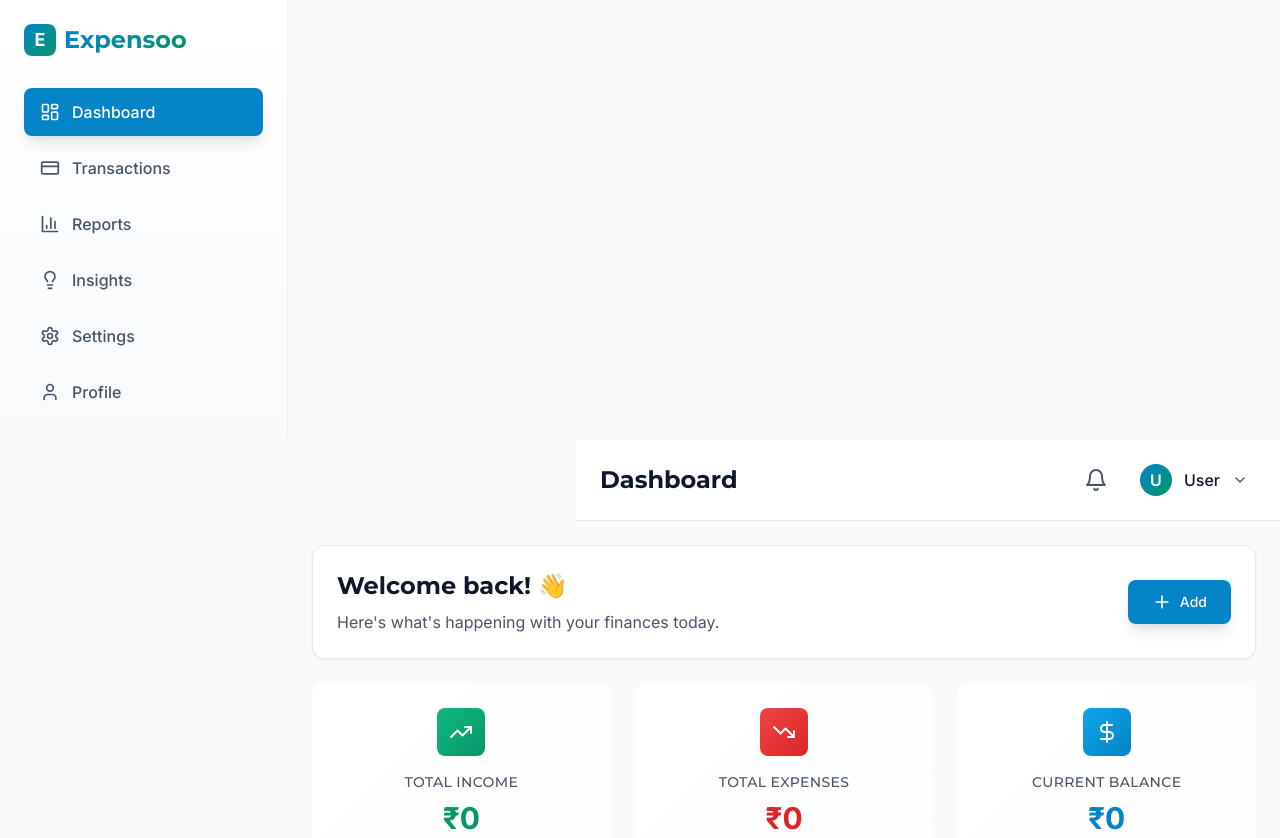
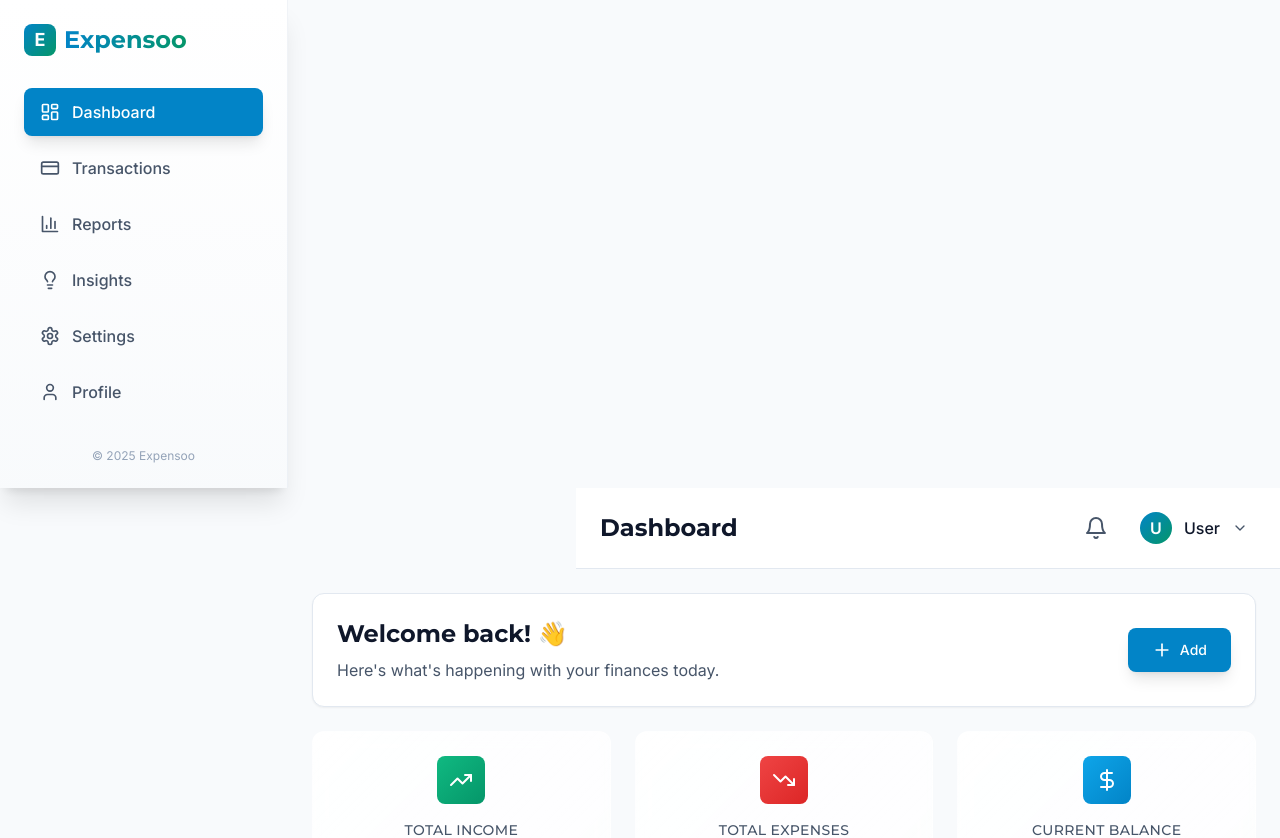
Before and after one commit to AdityaRaj81/Expensoo, a React (Vite) app: page /app in a window 1280 px wide. Shown: the top 838 px of the page. Built offline with nearby package versions, Linux system fonts and the light colour scheme.

Commit message:
feat: Improve Sidebar component styling and responsiveness for better user experience

```diff
--- a/src/components/layout/Sidebar.jsx
+++ b/src/components/layout/Sidebar.jsx
@@ -21,7 +21,7 @@ function Sidebar({ isOpen, onClose }) {
     { path: '/app/profile', label: 'Profile', icon: User }
   ];
 
-  // Responsive sidebar: show as overlay on mobile, fixed on desktop
+  // Responsive sidebar: overlay on mobile, styled and shadowed on desktop/laptop
   return (
     <>
       {/* Overlay for mobile */}
@@ -31,12 +31,15 @@ function Sidebar({ isOpen, onClose }) {
         aria-hidden="true"
       />
       <aside
-        className={`app-sidebar fixed left-0 top-0 h-full z-50 border-r border-secondary-200 w-72 bg-white transition-transform duration-200
+        className={`app-sidebar fixed left-0 top-0 h-full z-50 border-r border-secondary-200 w-64 sm:w-72 bg-white transition-transform duration-200
           ${isOpen ? 'translate-x-0' : '-translate-x-full'}
-          sm:translate-x-0 sm:static sm:block`}
+          sm:translate-x-0 sm:static sm:block
+          shadow-none sm:shadow-xl
+          sm:rounded-none
+        `}
         style={{ maxWidth: '100vw' }}
       >
-        <div className="p-6">
+        <div className="p-4 sm:p-6 flex flex-col h-full">
           {/* Close button for mobile */}
           <button
             className="sm:hidden absolute top-4 right-4 p-2 rounded-lg hover:bg-secondary-100 transition-colors"
@@ -54,28 +57,32 @@ function Sidebar({ isOpen, onClose }) {
             </span>
           </Link>
 
-          <nav>
-            <ul className="space-y-2">
+          <nav className="flex-1">
+            <ul className="space-y-1 sm:space-y-2">
               {navItems.map((item) => {
                 const Icon = item.icon;
                 return (
                   <li key={item.path}>
                     <Link
                       to={item.path}
-                      className={`flex items-center space-x-3 px-4 py-3 rounded-lg font-medium transition-all duration-200 ${location.pathname === item.path
-                          ? 'bg-primary-600 text-white shadow-lg'
-                          : 'text-secondary-600 hover:bg-secondary-100 hover:text-secondary-900'
+                      className={`flex items-center space-x-3 px-3 sm:px-4 py-2 sm:py-3 rounded-lg font-medium transition-all duration-200 ${location.pathname === item.path
+                        ? 'bg-primary-600 text-white shadow-md sm:shadow-lg'
+                        : 'text-secondary-600 hover:bg-secondary-100 hover:text-secondary-900'
                         }`}
                       onClick={onClose}
                     >
                       <Icon className="w-5 h-5" />
-                      <span>{item.label}</span>
+                      <span className="truncate">{item.label}</span>
                     </Link>
                   </li>
                 );
               })}
             </ul>
           </nav>
+          {/* Optional: Add a footer or help link for desktop */}
+          <div className="hidden sm:block mt-auto pt-8 text-xs text-secondary-400 text-center">
+            &copy; {new Date().getFullYear()} Expensoo
+          </div>
         </div>
       </aside>
     </>
```
